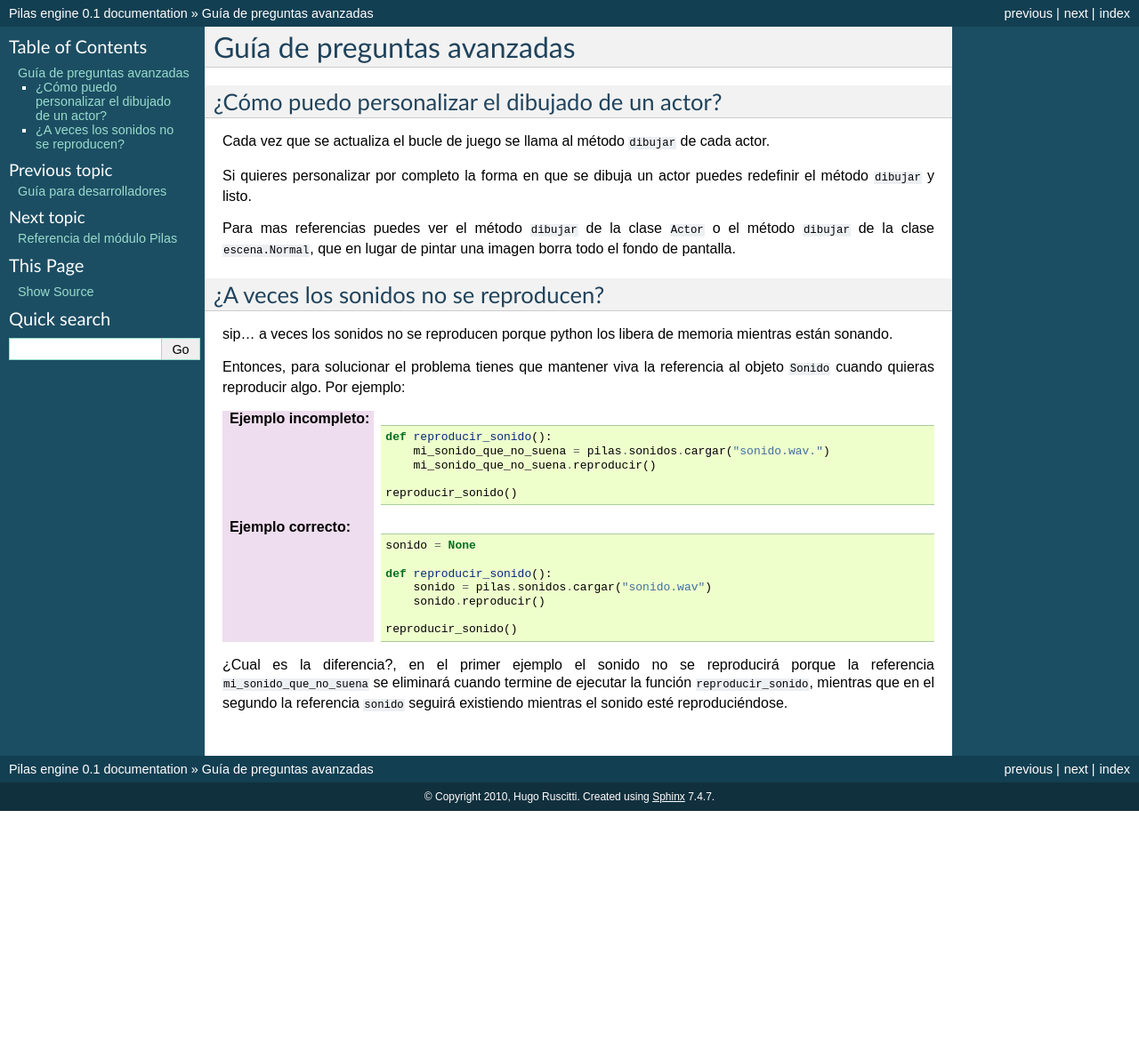
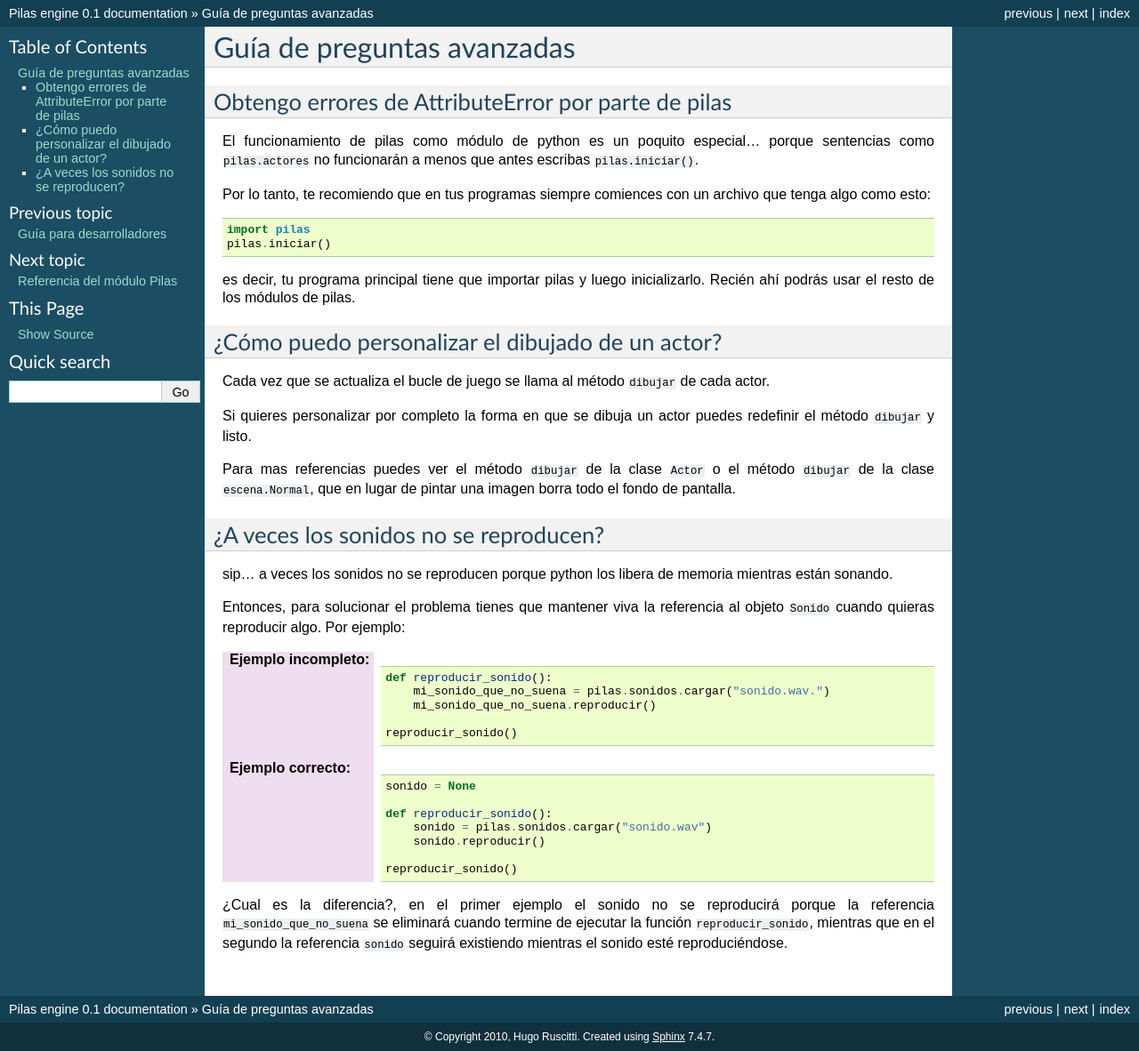
Before and after one commit to hugoruscitti/pilas-docs, a Sphinx documentation site: the page built from source/preguntas_avanzadas.rst, in a window 1280 px wide. Shown: the whole page at 89% size. Built offline with Sphinx 7.4.7, drawn with Linux system fonts in a browser that asks for light colours; before the commit the page ends 912 px from its top, so only the background shows below that.

Commit message:
agregando consejo para solucionar el problema de attributeerror.

```diff
--- a/source/preguntas_avanzadas.rst
+++ b/source/preguntas_avanzadas.rst
@@ -1,5 +1,27 @@
 Guía de preguntas avanzadas
 ===========================
+
+Obtengo errores de AttributeError por parte de pilas
+----------------------------------------------------
+
+El funcionamiento de pilas como módulo de python
+es un poquito especial... porque sentencias
+como ``pilas.actores`` no funcionarán a menos
+que antes escribas ``pilas.iniciar()``.
+
+Por lo tanto, te recomiendo que en tus programas
+siempre comiences con un archivo que tenga
+algo como esto:
+
+.. code-block:: python
+
+    import pilas
+    pilas.iniciar()
+
+
+es decir, tu programa principal tiene que importar
+pilas y luego inicializarlo. Recién ahí podrás
+usar el resto de los módulos de pilas.
 
 
 ¿Cómo puedo personalizar el dibujado de un actor?
```
